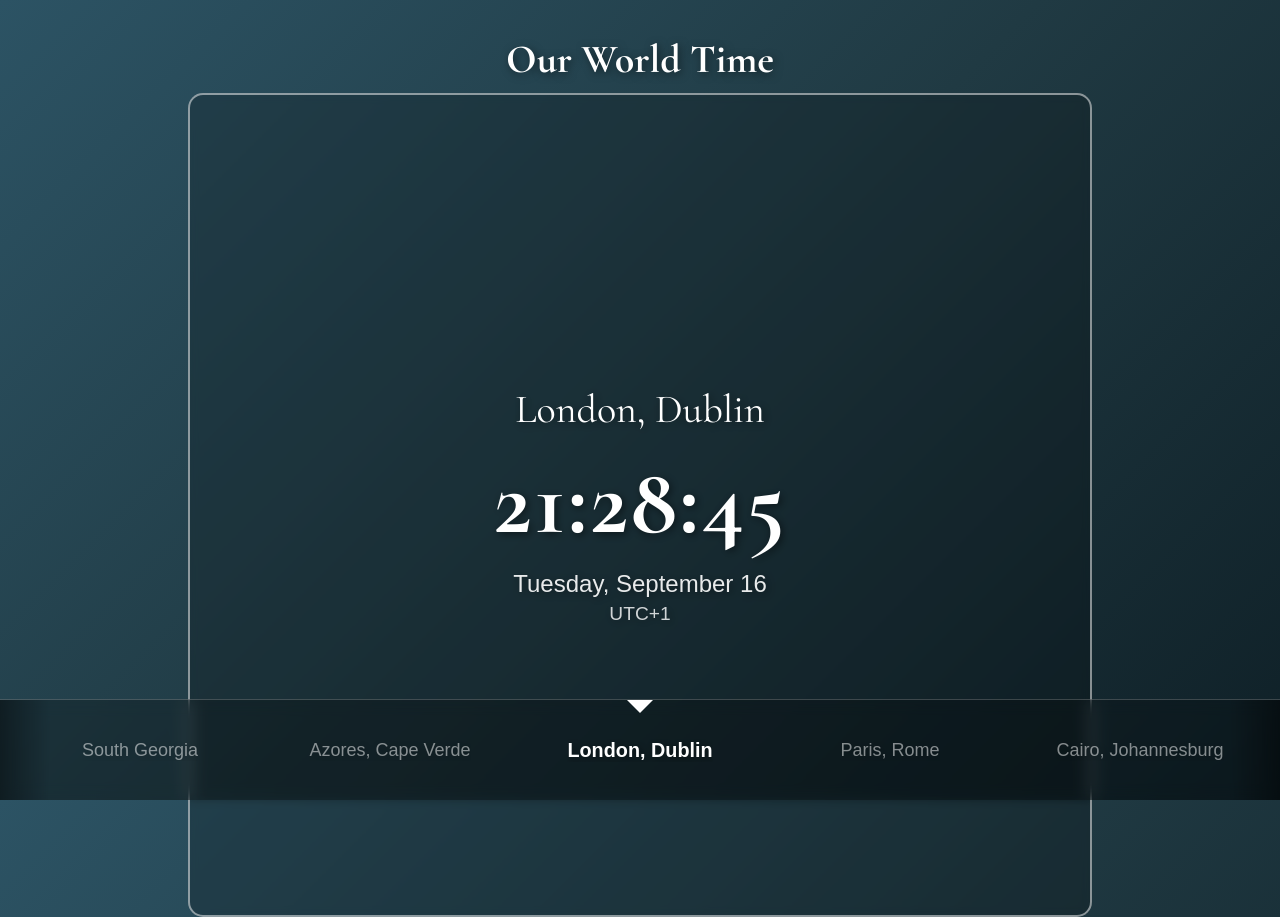
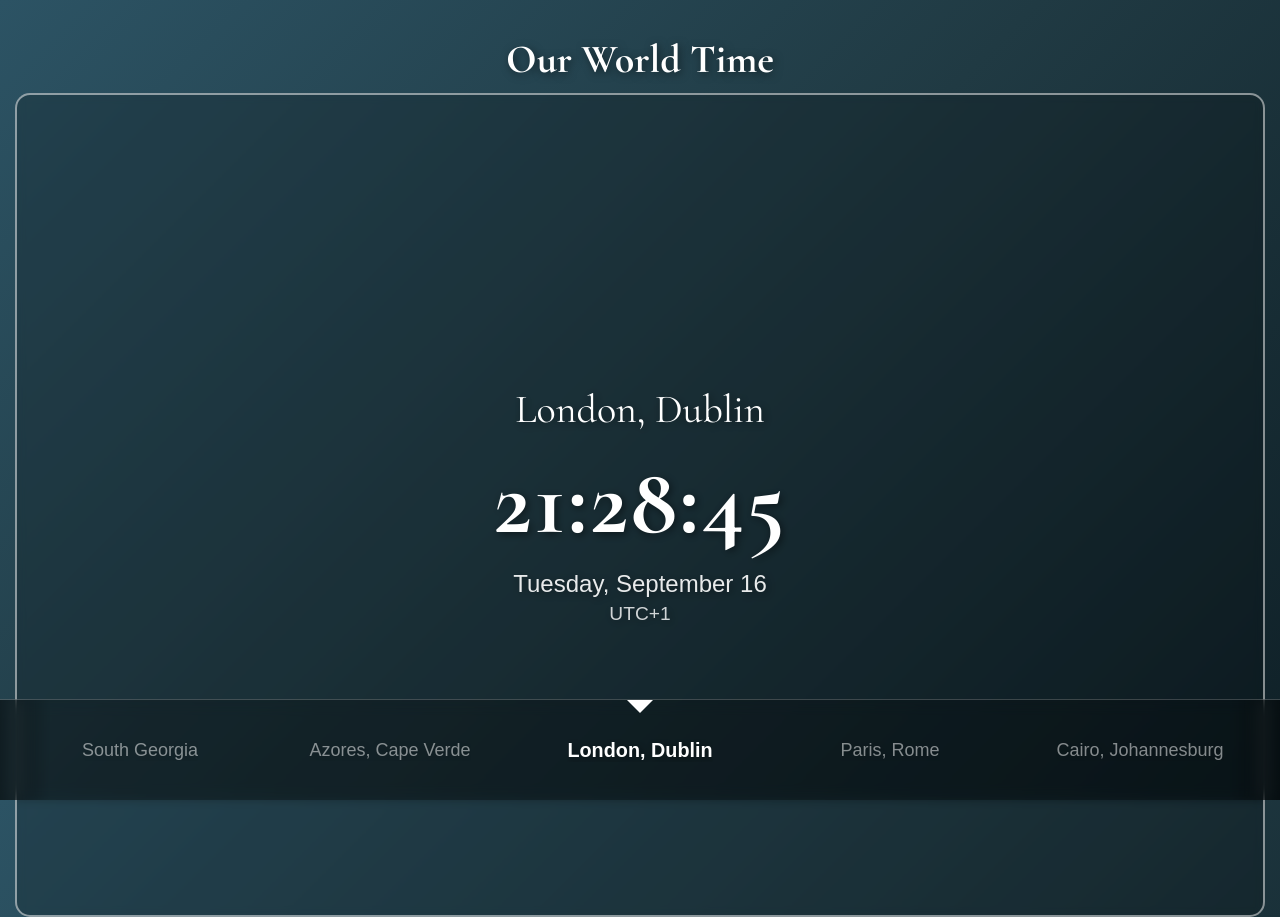
Before and after one commit to p1e85/ourworldtime.github.io, a plain HTML site: page index.html in a window 1280 px wide. Shown: the top 917 px of the page. Drawn offline with nearby package versions, Linux system fonts and the light colour scheme; a script that the page names is missing.

Commit message:
Update responsive.css

```diff
--- a/css/responsive.css
+++ b/css/responsive.css
@@ -10,36 +10,16 @@ body {
 }
 
 #time-display {
-    font-size: 18vw; /* Make font responsive on mobile */
+    font-size: 18vw; /* Large, responsive font for mobile */
 }
 
 /* =============================================
-  Tablet layout styles
+  Tablet and Desktop styles
    =============================================
 */
 
-@media only screen and (min-width: 481px) {
+@media only screen and (min-width: 769px) {
     #time-display {
-        font-size: 12vw;
+        font-size: 6em; /* Reset to a fixed size on larger screens */
     }
 }
-
-/* =============================================
-  Desktop layout styles
-   =============================================
-*/
-
-@media only screen and (min-width: 900px) {
-    body {
-      width: 90%;
-      margin-left: auto;
-      margin-right: auto;
-    }
-
-    #clock-container {
-        max-width: 900px;
-    }
-    #time-display {
-        font-size: 6em; /* Reset to fixed size on large screens */
-    }
-}
```
